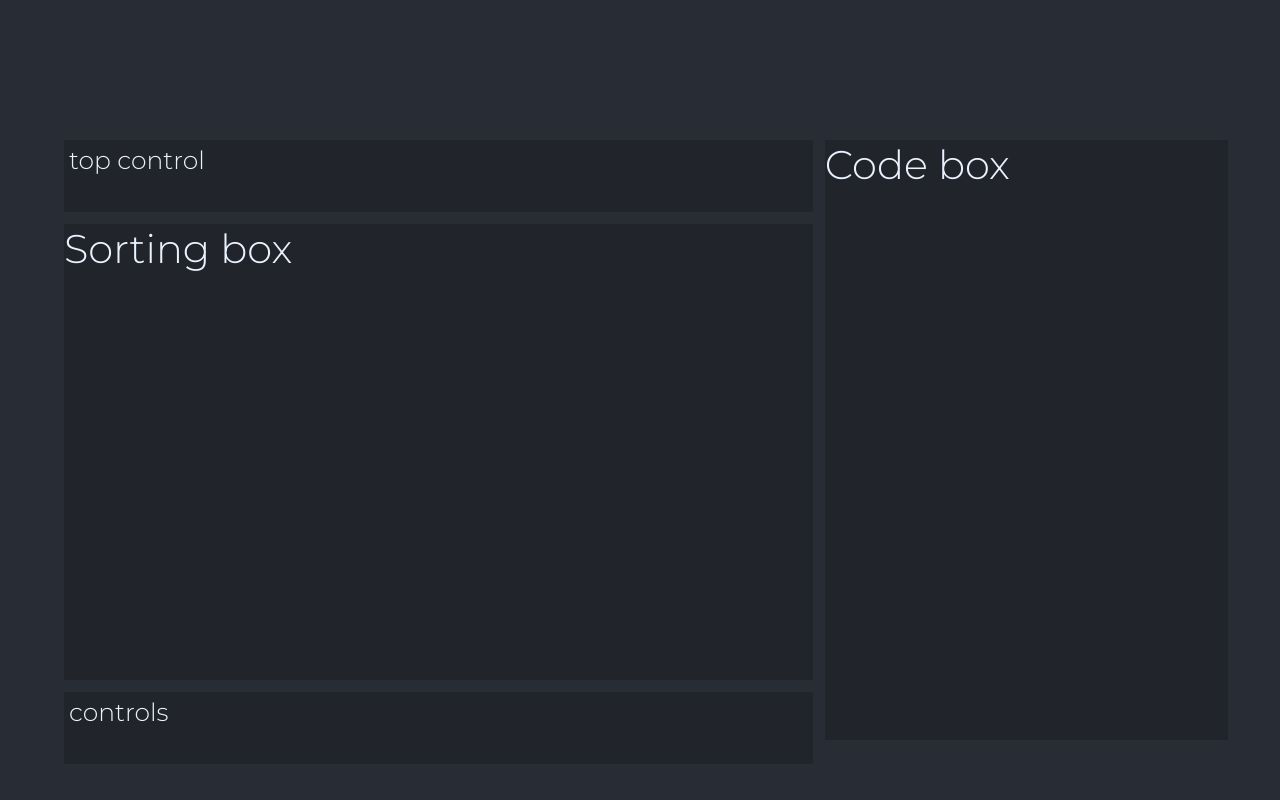
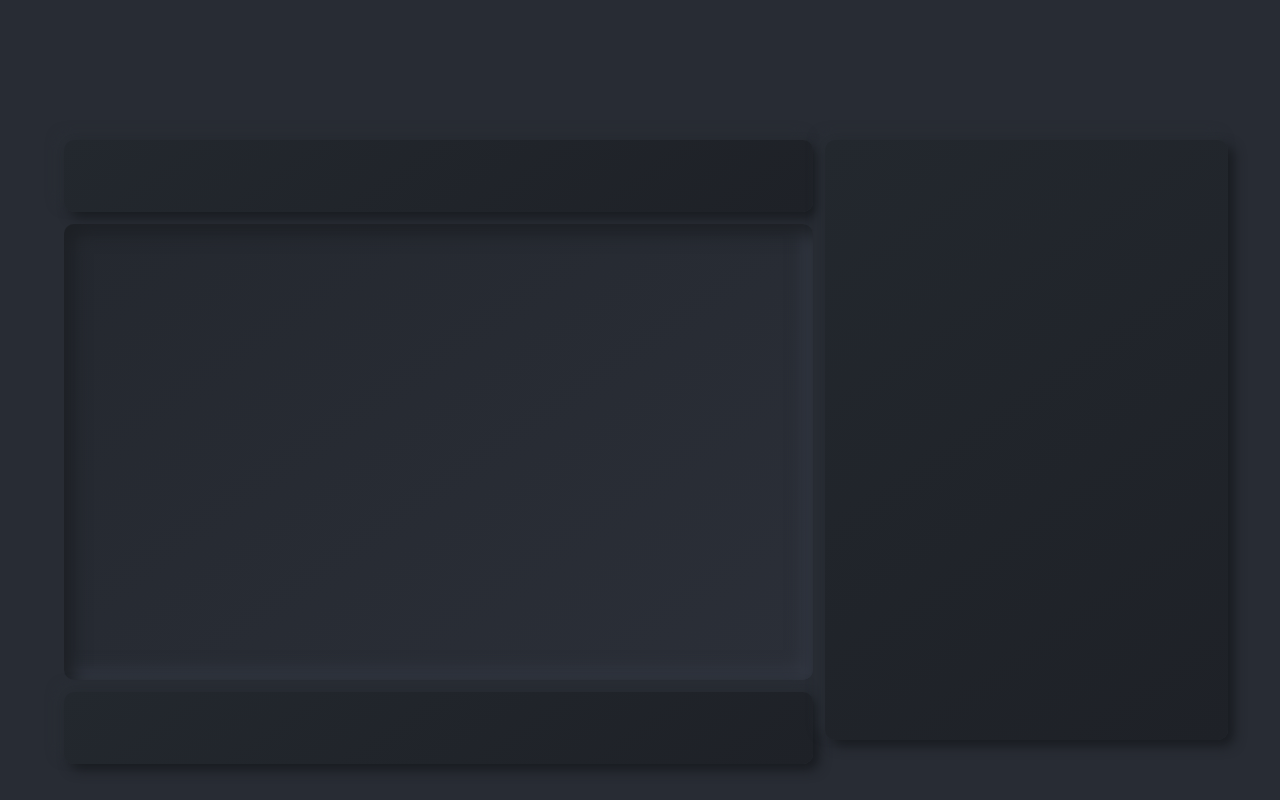
Before and after one commit to RishabhVerma098/visualsortingV2, a React (Create React App) app: page / in a window 1280 px wide. Built offline with nearby package versions, Linux system fonts and the light colour scheme.

Commit message:
box shadow neu stucture done

```diff
--- a/src/components/global/_globals.scss
+++ b/src/components/global/_globals.scss
@@ -21,6 +21,8 @@ html {
   --fontColor: #eaf2ff;
   --gradient: linear-gradient(to right, #fdc830, #f37335);
   --gradientDarker: linear-gradient(to right, #f12711, #f5af19);
+  --blackGradient: linear-gradient(145deg, #23282e, #1e2127);
+  --blackBoxShadow: 6px 6px 12px #191c21, -6px -6px 12px #292e35;
   color: var(--fontColor);
 }
 
--- a/src/components/workingBox/TopControls/topControls.js
+++ b/src/components/workingBox/TopControls/topControls.js
@@ -1,11 +1,7 @@
 import React from "react";
 import "./topControls.scss";
 const TopControls = () => {
-  return (
-    <div className="topControl">
-      <h6>top control</h6>
-    </div>
-  );
+  return <div className="topControl"></div>;
 };
 
 export default TopControls;
--- a/src/components/workingBox/TopControls/topControls.scss
+++ b/src/components/workingBox/TopControls/topControls.scss
@@ -1,7 +1,9 @@
 .topControl {
   width: 100%;
   height: 12%;
-  background-color: var(--mainColorDarker);
   padding: 0.5rem;
   margin-bottom: 1.2rem;
+  background: var(--blackGradient);
+  box-shadow: var(--blackBoxShadow);
+  border-radius: 10px;
 }
--- a/src/components/workingBox/bottomControls/bottomControls.js
+++ b/src/components/workingBox/bottomControls/bottomControls.js
@@ -1,11 +1,7 @@
 import React from "react";
 import "./bottomControls.scss";
 const BottomControls = () => {
-  return (
-    <div className="bottomControls">
-      <h6>controls</h6>
-    </div>
-  );
+  return <div className="bottomControls"></div>;
 };
 
 export default BottomControls;
--- a/src/components/workingBox/bottomControls/bottomControls.scss
+++ b/src/components/workingBox/bottomControls/bottomControls.scss
@@ -1,7 +1,9 @@
 .bottomControls {
   width: 100%;
   height: 12%;
-  background-color: var(--mainColorDarker);
   padding: 0.5rem;
   margin-top: 1.2rem;
+  border-radius: 10px;
+  background: var(--blackGradient);
+  box-shadow: var(--blackBoxShadow);
 }
--- a/src/components/workingBox/codebox/codeBox.js
+++ b/src/components/workingBox/codebox/codeBox.js
@@ -1,11 +1,7 @@
 import React from "react";
 import "./codeBox.scss";
 const CodeBox = () => {
-  return (
-    <div className="codeBox">
-      <h3>Code box</h3>
-    </div>
-  );
+  return <div className="codeBox"></div>;
 };
 
 export default CodeBox;
--- a/src/components/workingBox/codebox/codeBox.scss
+++ b/src/components/workingBox/codebox/codeBox.scss
@@ -1,6 +1,8 @@
 .codeBox {
   width: 100%;
-  background-color: var(--mainColorDarker);
   height: 100%;
   margin-left: 1.2rem;
+  background: var(--blackGradient);
+  box-shadow: var(--blackBoxShadow);
+  border-radius: 10px;
 }
--- a/src/components/workingBox/sortingBars/sortingBars.js
+++ b/src/components/workingBox/sortingBars/sortingBars.js
@@ -1,11 +1,7 @@
 import React from "react";
 import "./sortingBars.scss";
 const SortingBox = () => {
-  return (
-    <div className="sortingBox">
-      <h3>Sorting box</h3>
-    </div>
-  );
+  return <div className="sortingBox"></div>;
 };
 
 export default SortingBox;
--- a/src/components/workingBox/sortingBars/sortingBars.scss
+++ b/src/components/workingBox/sortingBars/sortingBars.scss
@@ -2,4 +2,7 @@
   width: 100%;
   background-color: var(--mainColorDarker);
   height: 76%;
+  background: linear-gradient(145deg, #24282f, #2b2f38);
+  box-shadow: inset 9px 9px 17px #1d2025, inset -9px -9px 17px #333843;
+  border-radius: 10px;
 }
```
